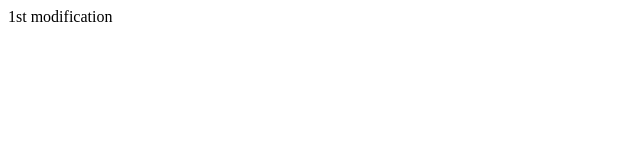
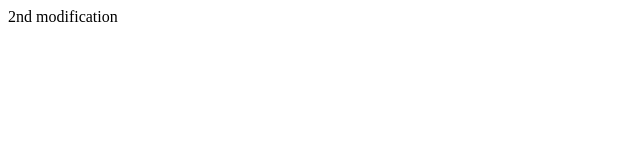
Before and after one commit to henrimaki/myexample, a plain HTML site: page index.html in a window 1280 px wide. Shown: the full height of the page, 0-640 px from the left. Drawn offline with Linux system fonts and the light colour scheme.

Commit message:
2nd modification of index.html

```diff
--- a/index.html
+++ b/index.html
@@ -6,6 +6,6 @@
   <title>JS Bin</title>
 </head>
 <body>
-1st modification
+2nd modification
 </body>
 </html>
```
